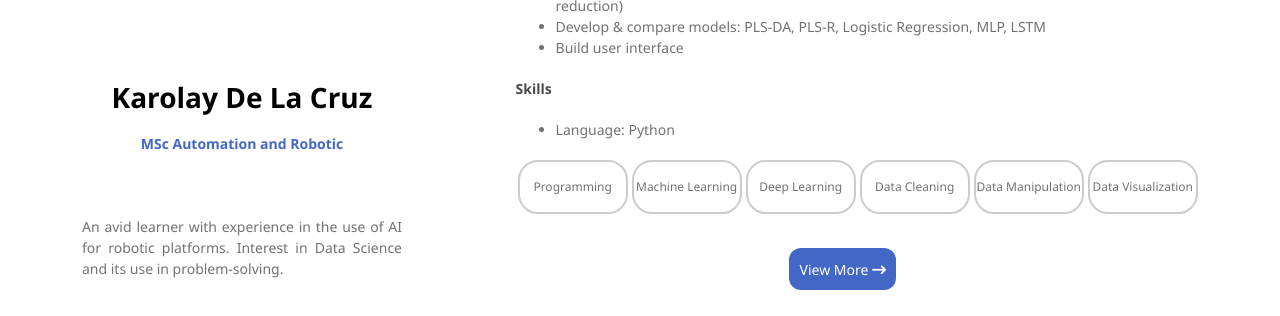
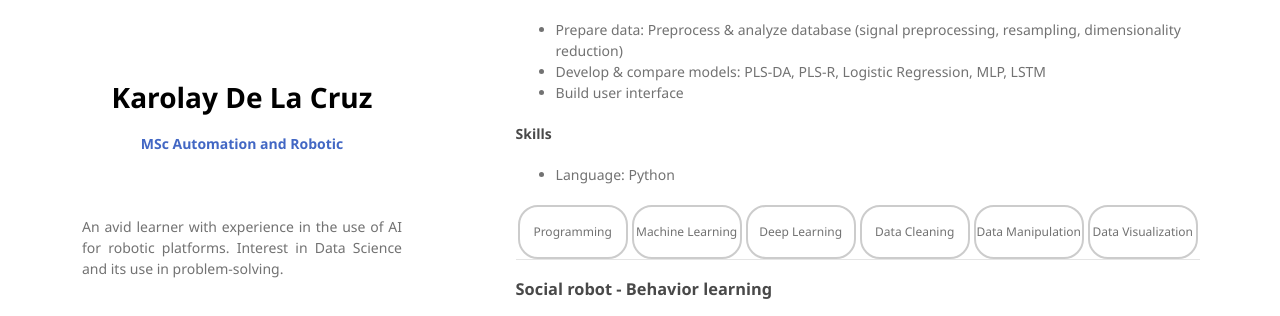
Before and after one commit to DinaDeLaCruz/DinaDeLaCruz.github.io, a Jekyll site: the page built from index.md, in a window 1280 px wide and 900 px high, scrolled down 395 px, cut to the strip 0-316 px from the top of the window. Built offline with Jekyll 4.4.1, drawn with Linux system fonts in a browser that asks for light colours; our own code applies the rules of GitHub Pages for plain Markdown files.

Commit message:
update button

```diff
--- a/index.md
+++ b/index.md
@@ -5,6 +5,7 @@
 ---
 
 ### AI Nose
+<a href="https://github.com/KarolayDeLaCruz/Github-example"><img src="https://img.shields.io/badge/View_on_GitHub-blue?logo=GitHub" alt="Ver en GitHub"></a>
 
 <img src="images/nose_draw.svg?raw=true" width="80" height="80"/>
 
@@ -30,8 +31,9 @@ as alcohol, TNT, and polvora.
   <div class="item">Data Visualization</div>
 </div>
 
-<a href="https://github.com/KarolayDeLaCruz/Github-example" class="button">
-View More <i class="fas fa-long-arrow-right"></i></a>
+<!--<a href="https://github.com/KarolayDeLaCruz/Github-example" class="button">
+View More <i class="fas fa-long-arrow-right"></i></a>-->
+
 
 ---
 
@@ -62,8 +64,6 @@ animal training.
   <div class="item2">Programming</div>
 </div>
 
-<a href="https://github.com/KarolayDeLaCruz/Github-example" class="button">
-View More <i class="fas fa-long-arrow-right"></i></a>
 
 ---
 [Project 3 Title](http://example.com/)
@@ -81,5 +81,6 @@ View More <i class="fas fa-long-arrow-right"></i></a>
 
 
 
+
 ---
 <!-- Remove above link if you don't want to attibute -->
```
